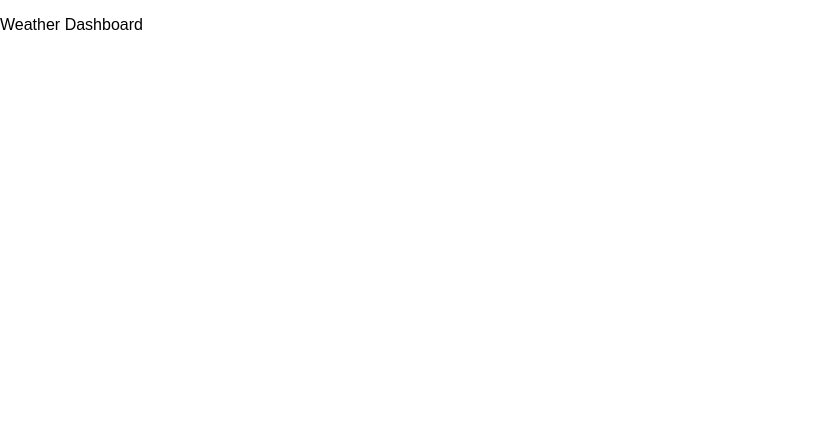
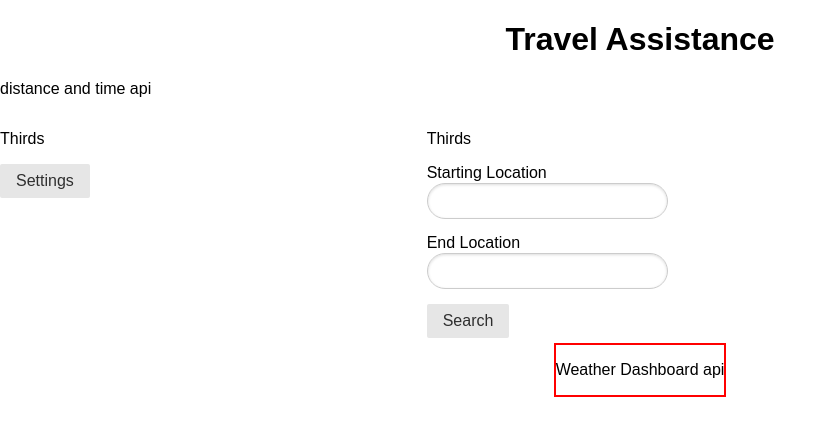
Before and after one commit to aidev13/travel-assistance, a plain HTML site: page index.html in a window 1280 px wide. Shown: the whole page, without its empty margins (0-837 px from the left). Drawn offline with nearby package versions, Linux system fonts and the light colour scheme.

Commit message:
added some starter pure css

```diff
--- a/assets/css/style.css
+++ b/assets/css/style.css
@@ -0,0 +1,23 @@
+
+.weatherDashboard {
+    border: 2px solid red;
+}
+h1 {
+    text-align: center;
+}
+
+
+.mainCard {
+    display: flex;
+    flex-direction: row;
+    justify-content: space-evenly;
+    margin: 5px;
+}
+
+#locationForm input, #locationForm label {
+    display: block;
+}
+
+#locationForm label{
+    margin-bottom: 15px;
+}
--- a/index.html
+++ b/index.html
@@ -1,22 +1,63 @@
 <!DOCTYPE html>
 <html lang="en">
+
 <head>
     <meta charset="UTF-8">
     <meta name="viewport" content="width=device-width, initial-scale=1.0">
     <title>Travel Assistance</title>
     <!-- Pure.CSS -->
-    <link rel="stylesheet" href="https://cdn.jsdelivr.net/npm/purecss@3.0.0/build/pure-min.css" integrity="sha384-X38yfunGUhNzHpBaEBsWLO+A0HDYOQi8ufWDkZ0k9e0eXz/tH3II7uKZ9msv++Ls" crossorigin="anonymous">
+    <link rel="stylesheet" href="https://cdn.jsdelivr.net/npm/purecss@3.0.0/build/pure-min.css"
+        integrity="sha384-X38yfunGUhNzHpBaEBsWLO+A0HDYOQi8ufWDkZ0k9e0eXz/tH3II7uKZ9msv++Ls" crossorigin="anonymous">
     <!-- Custom CSS -->
-    <link ref="stylesheet" href="./assets/css/style.css" />
+    <link rel="stylesheet" href="./assets/css/style.css" />
 
 
 </head>
+
 <body>
-    <div class="weatherDashboard">
-        <p>Weather Dashboard</p>
+    <header>
+        <h1>Travel Assistance</h1>
+    </header>
+
+    <div class="distance">
+        <p>distance and time api</p>
+
+        <div class="pure-g">
+
+            <div class="pure-u-1-3">
+                <p>Thirds</p>
+                <button class="pure-button">
+                    <i class="fa fa-cog"></i>Settings
+                </button>
+            </div>
+
+            <div class="pure-u-1-3">
+                <p>Thirds</p>
+                <form id="locationForm" class="pure-form">
+                    <label for="originCity">Starting Location
+                        <input type="search" class="pure-input-rounded" name="originCity" />
+                    </label>
+                    <label for="endLocation">End Location
+                        <input type="search" class="pure-input-rounded" name="endLocation" />
+                    </label>
+                    <button type="submit" class="pure-button">Search</button>
+                </form>
+            </div>
+
+        </div>
+
     </div>
+    <main class="mainCard">
+        <div class="weatherDashboard">
+            <p>Weather Dashboard api</p>
+        </div>
+        <!-- <div class="gasPrices">
+            <p>Gas Api</p>
+        </div> -->
+    </main>
 
 
     <script src="./assets/js/script.js"></script>
 </body>
+
 </html>
```
